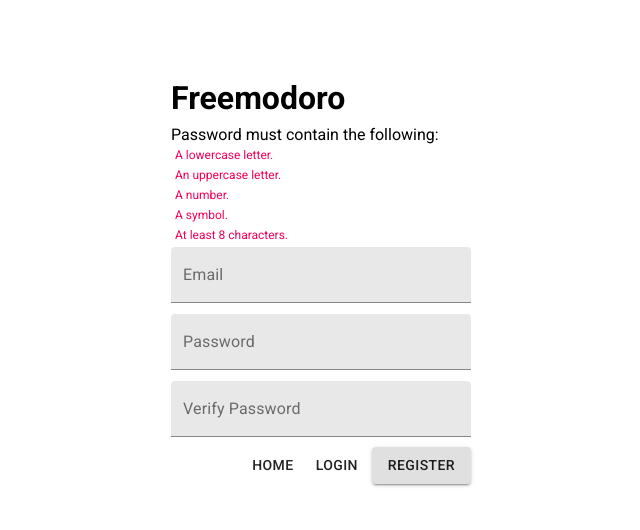
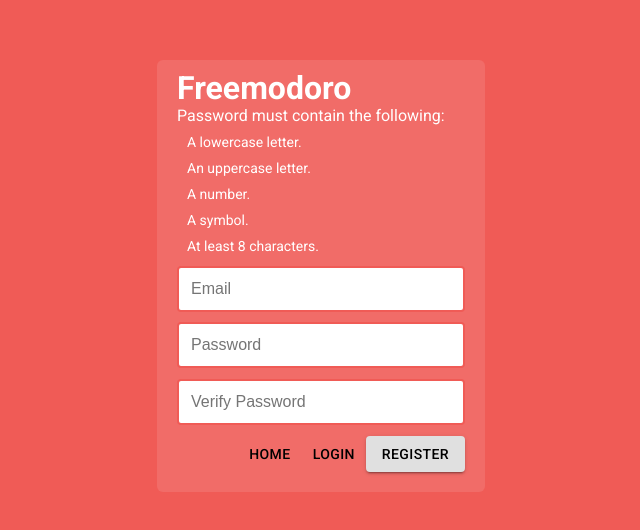
Before and after one commit to jaredblumer/freemodoro, a React (Create React App) app: page /register in a window 1280 px wide. Shown: the part 124-654 px from the top of the page, without its empty margins (319-959 px from the left). Built offline with nearby package versions, Linux system fonts and the light colour scheme.

Commit message:
Remove material-ui components and style Login and Register

```diff
--- a/package.json
+++ b/package.json
@@ -3,7 +3,6 @@
   "version": "0.1.0",
   "private": true,
   "dependencies": {
-    "@material-ui/core": "^4.10.0",
     "@testing-library/jest-dom": "^4.2.4",
     "@testing-library/react": "^9.3.2",
     "@testing-library/user-event": "^7.1.2",
--- a/server.js
+++ b/server.js
@@ -123,6 +123,6 @@ app.post("/api/saveSettings", function(req, res) {
   });
 });
 
-app.listen(process.env.PORT || 8080, () =>
+app.listen(process.env.PORT || 3333, () =>
   console.log("Freemodoro server listening.")
 );
--- a/src/App.css
+++ b/src/App.css
@@ -110,20 +110,29 @@ footer a {
 .login-container,
 .register-container {
   align-items: center;
+  background-color: #f05b56;
   display: flex;
   height: 100%;
   justify-content: center;
 }
 
-.login-container h1 {
+.login-register-display h1 {
   font-size: 2em;
+  margin: 0;
+}
+
+.login-register-display h2 {
+  font-size: 1.2em;
+  font-weight: 400;
   margin: 0.67em 0;
 }
 
-.login-container h2 {
-  font-size: 1.2em;
-  font-weight: 400;
-  margin: 0.67em 0;
+.login-register-display {
+  background-color: #f16c68;
+  color: white;
+  border-radius: 6px;
+  margin: 0 20px;
+  padding: 20px;
 }
 
 .menu {
@@ -156,20 +165,21 @@ p:last-of-type {
 }
 
 .password-requirements {
-  margin-top: 20px;
+  margin: 12px 0;
 }
 
 .password-requirements p {
-  font-size: 12px;
-  margin: 4px;
+  font-size: 14px;
+  margin: 10px;
 }
 
 .password-requirements .invalid {
-  color: #f50057;
+  color: white;
 }
 
 .password-requirements .valid {
-  color: green;
+  color: white;
+  font-weight: 600;
 }
 
 .pomodoro-container,
@@ -314,6 +324,59 @@ header {
   text-align: center;
 }
 
+.primary-button {
+  border: none;
+  border-radius: 4px;
+  background-color: #e0e0e0;
+  box-sizing: border-box;
+  box-shadow: 0px 3px 1px -2px rgba(0, 0, 0, 0.2),
+    0px 2px 2px 0px rgba(0, 0, 0, 0.14), 0px 1px 5px 0px rgba(0, 0, 0, 0.12);
+  cursor: pointer;
+  font-family: "Roboto", "Helvetica", "Arial", sans-sans-serif;
+  font-size: 14px;
+  font-weight: 500;
+  letter-spacing: 0.02857em;
+  line-height: 1.75;
+  padding: 6px 16px;
+  min-width: 64px;
+  text-transform: uppercase;
+  transition: 250ms;
+}
+
+.primary-button:focus {
+  outline: none;
+}
+
+.primary-button:hover {
+  box-shadow: 0px 3px 4px 0px rgba(0, 0, 0, 0.2),
+    0px 2px 2px 0px rgba(0, 0, 0, 0.14), 0px 1px 5px 0px rgba(0, 0, 0, 0.12);
+}
+
+.secondary-button {
+  border: none;
+  border-radius: 4px;
+  background-color: transparent;
+  box-sizing: border-box;
+  cursor: pointer;
+  font-family: "Roboto", "Helvetica", "Arial", sans-sans-serif;
+  font-size: 14px;
+  font-weight: 500;
+  letter-spacing: 0.02857em;
+  line-height: 1.75;
+  padding: 6px 8px;
+  min-width: 64px;
+  text-transform: uppercase;
+  transition: 250ms;
+}
+
+.secondary-button:focus {
+  outline: none;
+}
+
+.secondary-button:hover {
+  background-color: rgba(0, 0, 0, 0.035);
+}
+
 #svg {
   transform: rotate(-90deg);
 }
@@ -323,7 +386,15 @@ header {
 }
 
 .TextField {
-  width: 300px;
+  border: 2px solid #f05b56;
+  border-radius: 4px;
+  font-size: 16px;
+  padding: 12px;
+  width: 260px;
+}
+
+.TextField:focus {
+  outline: none;
 }
 
 .textfield-container {
--- a/src/components/Login.js
+++ b/src/components/Login.js
@@ -2,8 +2,6 @@ import React, { Component } from "react";
 import { Redirect, Link } from "react-router-dom";
 import { connect } from "react-redux";
 import { login, saveSettings } from "../actions/timerActions";
-import TextField from "@material-ui/core/TextField";
-import Button from "@material-ui/core/Button";
 
 class Login extends Component {
   constructor(props) {
@@ -76,40 +74,38 @@ class Login extends Component {
 
     return (
       <div className="login-container">
-        <div>
+        <div className="login-register-display">
           <h1>Freemodoro</h1>
           <h2>Free and open source productivity.</h2>
           <form onSubmit={this.onSubmit}>
             <div className="textfield-container">
-              <TextField
+              <input
+                type="email"
                 className="TextField"
-                type="email"
-                label="Email"
+                placeholder="Email"
                 name="email"
-                variant="filled"
                 onChange={this.handleInputChange}
               />
             </div>
             <div className="textfield-container">
-              <TextField
+              <input
+                type="password"
                 className="TextField"
-                type="password"
-                label="Password"
+                placeholder="Password"
                 name="password"
-                variant="filled"
                 onChange={this.handleInputChange}
               />
             </div>
             <div className="login-buttons">
               <Link to="/" className="link">
-                <Button>Home</Button>
+                <button className="secondary-button">Home</button>
               </Link>
               <Link to="/register" className="link">
-                <Button id="button-margin">Register</Button>
+                <button className="secondary-button">Register</button>
               </Link>
-              <Button variant="contained" type="submit">
+              <button className="primary-button" type="submit">
                 Login
-              </Button>
+              </button>
             </div>
           </form>
         </div>
--- a/src/components/Register.js
+++ b/src/components/Register.js
@@ -1,8 +1,6 @@
 import React, { Component } from "react";
 import { Redirect, Link } from "react-router-dom";
 import { connect } from "react-redux";
-import TextField from "@material-ui/core/TextField";
-import Button from "@material-ui/core/Button";
 
 class Register extends Component {
   constructor(props) {
@@ -150,7 +148,7 @@ class Register extends Component {
 
     return (
       <div className="register-container">
-        <div>
+        <div className="login-register-display">
           <h1>Freemodoro</h1>
           <div className="password-requirements">
             <span>Password must contain the following:</span>
@@ -173,45 +171,42 @@ class Register extends Component {
 
           <form onSubmit={this.onSubmit}>
             <div className="textfield-container">
-              <TextField
+              <input
+                type="email"
                 className="TextField"
-                type="email"
-                label="Email"
+                placeholder="Email"
                 name="email"
-                variant="filled"
                 onChange={this.handleChange}
               />
             </div>
             <div className="textfield-container">
-              <TextField
+              <input
+                type="password"
                 className="TextField"
-                type="password"
-                label="Password"
+                placeholder="Password"
                 name="password"
-                variant="filled"
                 onChange={this.handlePasswordChange}
               />
             </div>
             <div className="textfield-container">
-              <TextField
+              <input
+                type="password"
                 className="TextField"
-                type="password"
-                label="Verify Password"
-                name="passwordVerification"
-                variant="filled"
-                onChange={this.handleChange}
+                placeholder="Verify Password"
+                name="password"
+                onChange={this.handleInputChange}
               />
             </div>
             <div className="login-buttons">
               <Link to="/" className="link">
-                <Button>Home</Button>
+                <button className="secondary-button">Home</button>
               </Link>
               <Link to="/login" className="link">
-                <Button id="button-margin">Login</Button>
+                <button className="secondary-button">Login</button>
               </Link>
-              <Button variant="contained" type="submit">
+              <button className="primary-button" type="submit">
                 Register
-              </Button>
+              </button>
             </div>
           </form>
         </div>
--- a/src/components/Settings.js
+++ b/src/components/Settings.js
@@ -3,7 +3,6 @@ import { connect } from "react-redux";
 import PropTypes from "prop-types";
 import { Link, Redirect } from "react-router-dom";
 import { saveSettings } from "../actions/timerActions";
-import Button from "@material-ui/core/Button";
 
 class Settings extends React.Component {
   constructor(props) {
```
Also changed, not shown: 1 other file (tests, documents, lock files or other folders).
